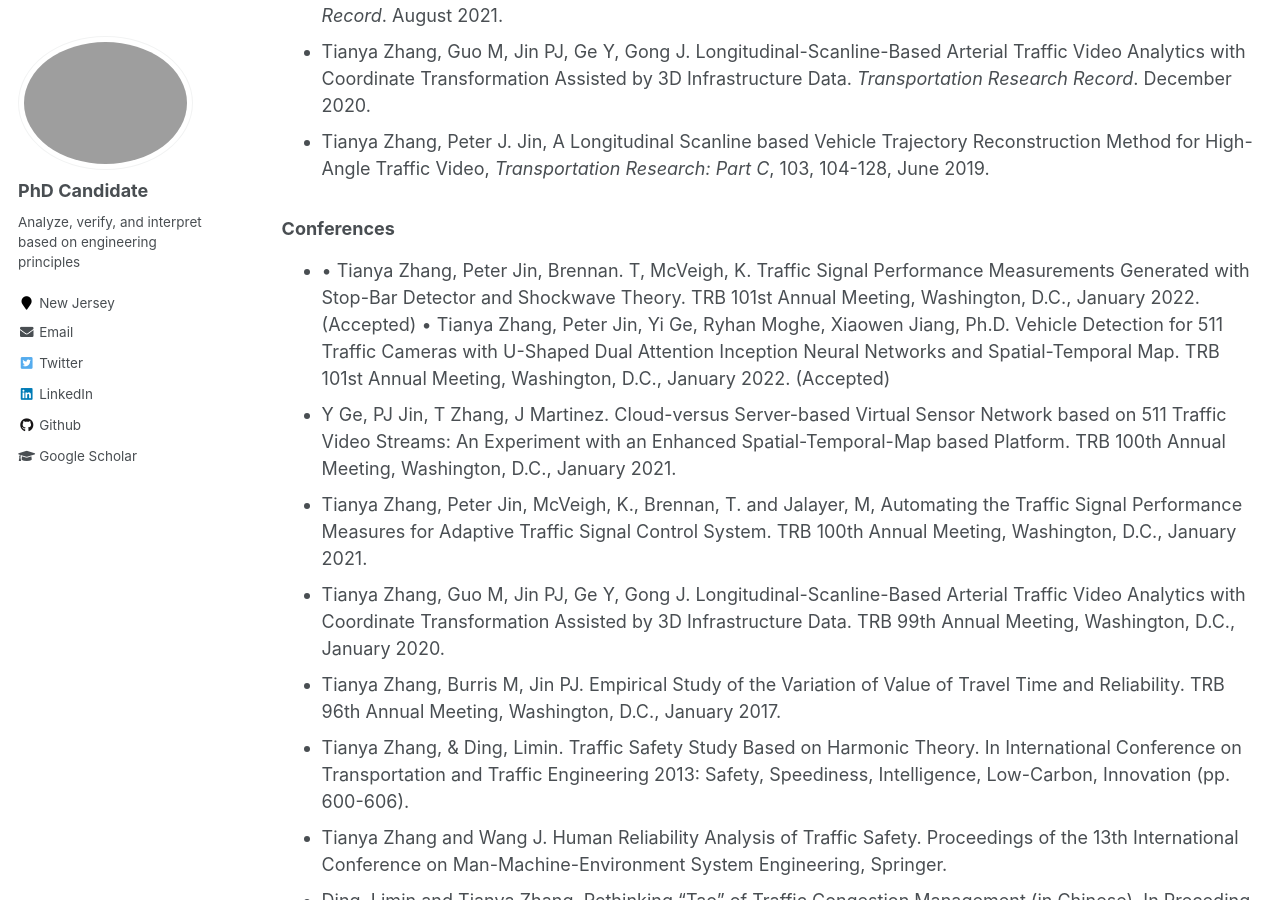
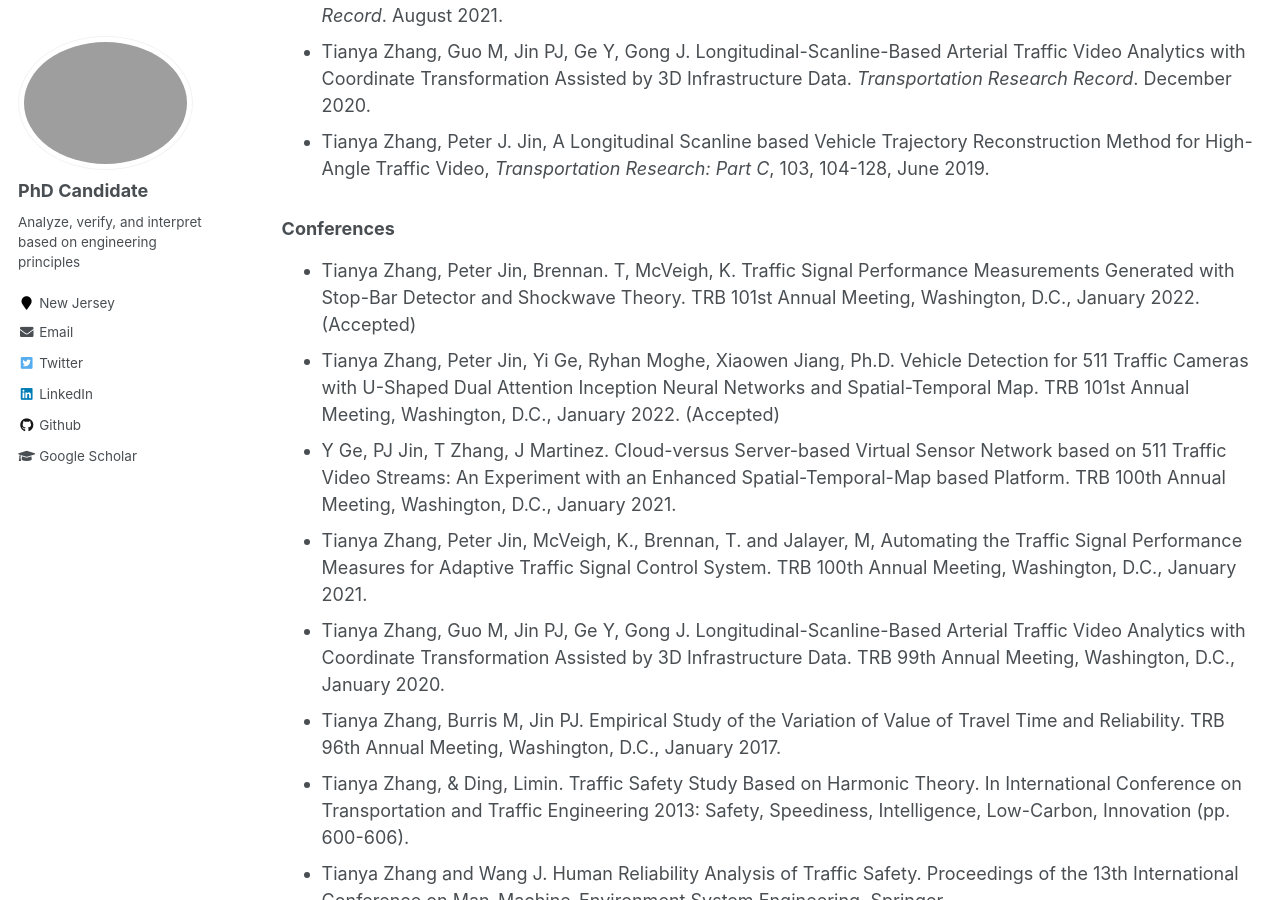
Before and after one commit to TeRyZh/Website, a Jekyll site: the page built from _pages/publications.md, in a window 1280 px wide and 900 px high, scrolled down 517 px. Built offline with Jekyll 4.4.1, drawn with Linux system fonts in a browser that asks for light colours.

Commit message:
Update publications.md

```diff
--- a/_pages/publications.md
+++ b/_pages/publications.md
@@ -24,8 +24,8 @@ author_profile: true
 * Tianya Zhang, Peter J. Jin, A Longitudinal Scanline based Vehicle Trajectory Reconstruction Method for High-Angle Traffic Video, *Transportation Research: Part C*, 103, 104-128, June 2019.
 
 ### Conferences
-* •	Tianya Zhang, Peter Jin, Brennan. T, McVeigh, K. Traffic Signal Performance Measurements Generated with Stop-Bar Detector and Shockwave Theory. TRB 101st Annual Meeting, Washington, D.C., January 2022. (Accepted)
-•	Tianya Zhang, Peter Jin, Yi Ge, Ryhan Moghe, Xiaowen Jiang, Ph.D. Vehicle Detection for 511 Traffic Cameras with U-Shaped Dual Attention Inception Neural Networks and Spatial-Temporal Map. TRB 101st Annual Meeting, Washington, D.C., January 2022.  (Accepted)
+* Tianya Zhang, Peter Jin, Brennan. T, McVeigh, K. Traffic Signal Performance Measurements Generated with Stop-Bar Detector and Shockwave Theory. TRB 101st Annual Meeting, Washington, D.C., January 2022. (Accepted)
+* Tianya Zhang, Peter Jin, Yi Ge, Ryhan Moghe, Xiaowen Jiang, Ph.D. Vehicle Detection for 511 Traffic Cameras with U-Shaped Dual Attention Inception Neural Networks and Spatial-Temporal Map. TRB 101st Annual Meeting, Washington, D.C., January 2022.  (Accepted)
 * Y Ge, PJ Jin, T Zhang, J Martinez. Cloud-versus Server-based Virtual Sensor Network based on 511 Traffic Video Streams: An Experiment with an Enhanced Spatial-Temporal-Map based Platform. TRB 100th Annual Meeting, Washington, D.C., January 2021.
 * Tianya Zhang, Peter Jin, McVeigh, K., Brennan, T. and Jalayer, M, Automating the Traffic Signal Performance Measures for Adaptive Traffic Signal Control System. TRB 100th Annual Meeting, Washington, D.C., January 2021.
 * Tianya Zhang, Guo M, Jin PJ, Ge Y, Gong J. Longitudinal-Scanline-Based Arterial Traffic Video Analytics with Coordinate Transformation Assisted by 3D Infrastructure Data. TRB 99th Annual Meeting, Washington, D.C., January 2020.
```
